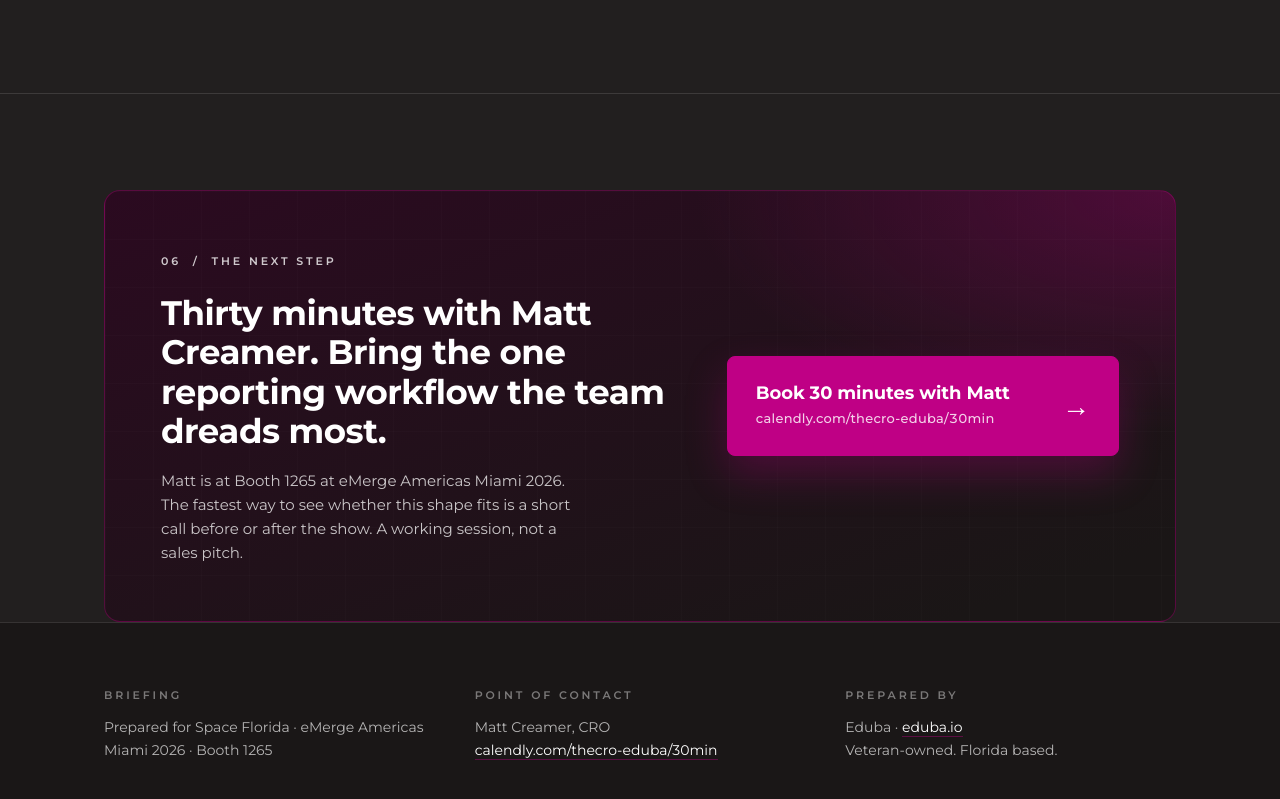
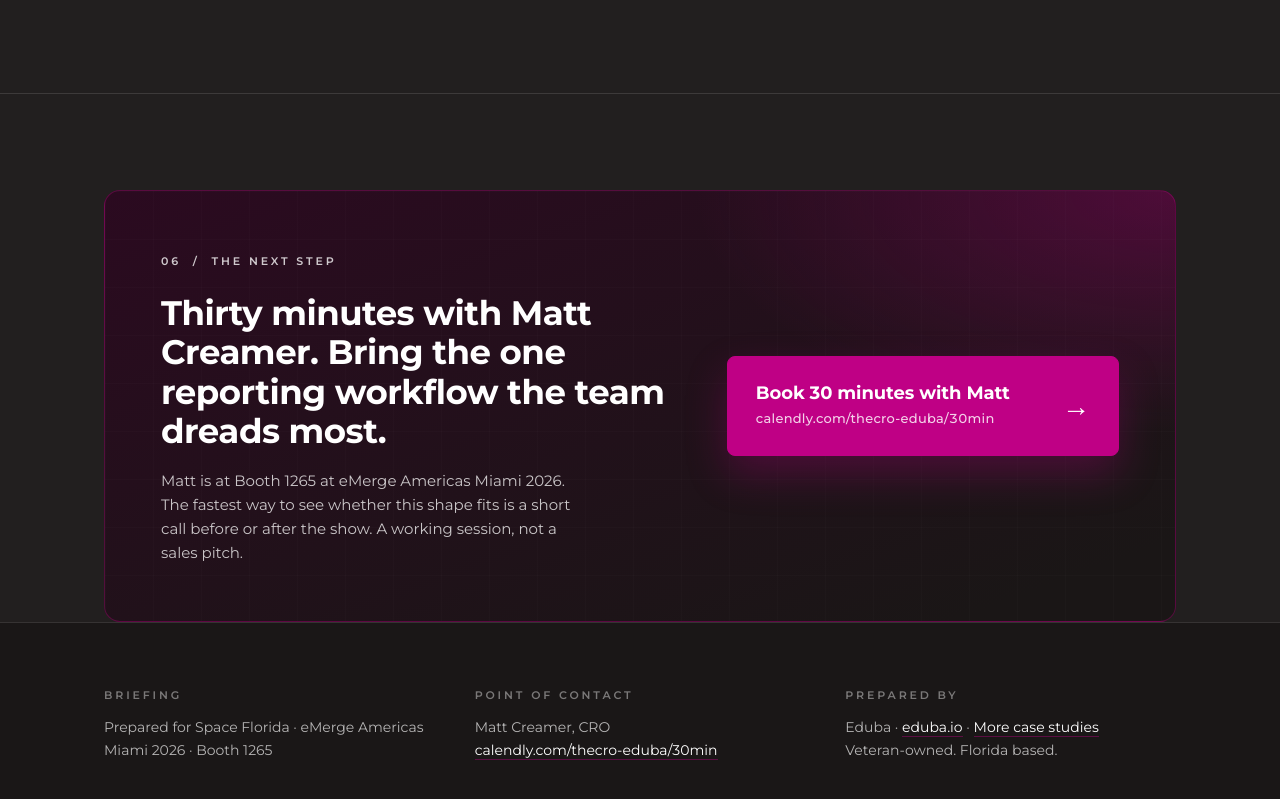
Before and after one commit to mattcreamer17-gif/space-florida, a plain HTML site: page index.html in a window 1280 px wide. Shown: the part 5359-6158 px from the top of the page. Drawn offline with Linux system fonts and the light colour scheme.

Commit message:
Add eduba.io/works case studies link

```diff
--- a/index.html
+++ b/index.html
@@ -204,7 +204,7 @@
     <div class="footer-col">
       <div class="footer-title">Prepared by</div>
       <div class="footer-body">
-        Eduba &middot; <a href="https://eduba.io" target="_blank" rel="noopener">eduba.io</a><br />
+        Eduba &middot; <a href="https://eduba.io" target="_blank" rel="noopener">eduba.io</a> &middot; <a href="https://eduba.io/works" target="_blank" rel="noopener">More case studies</a><br />
         Veteran-owned. Florida based.
       </div>
     </div>
```
